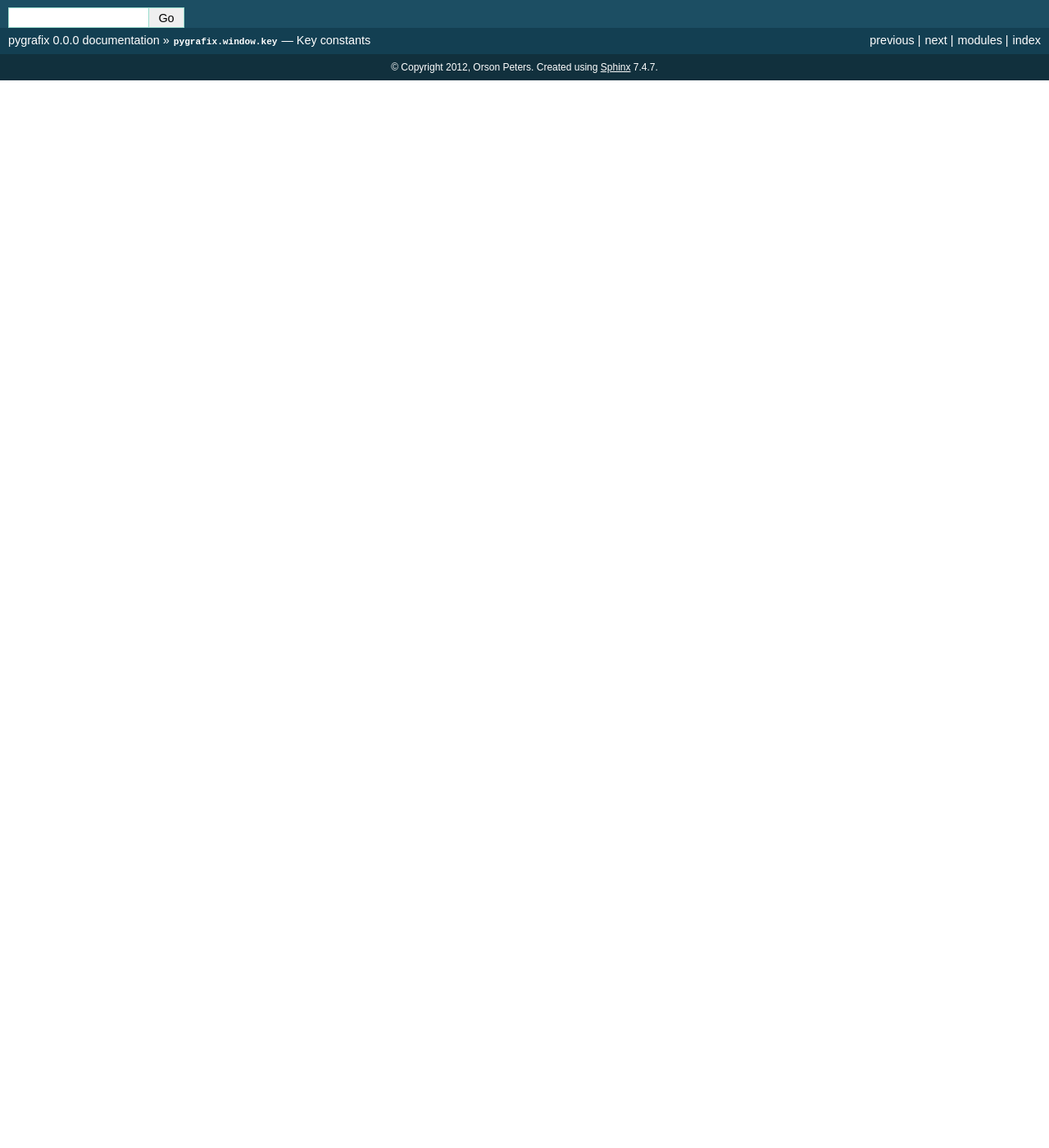
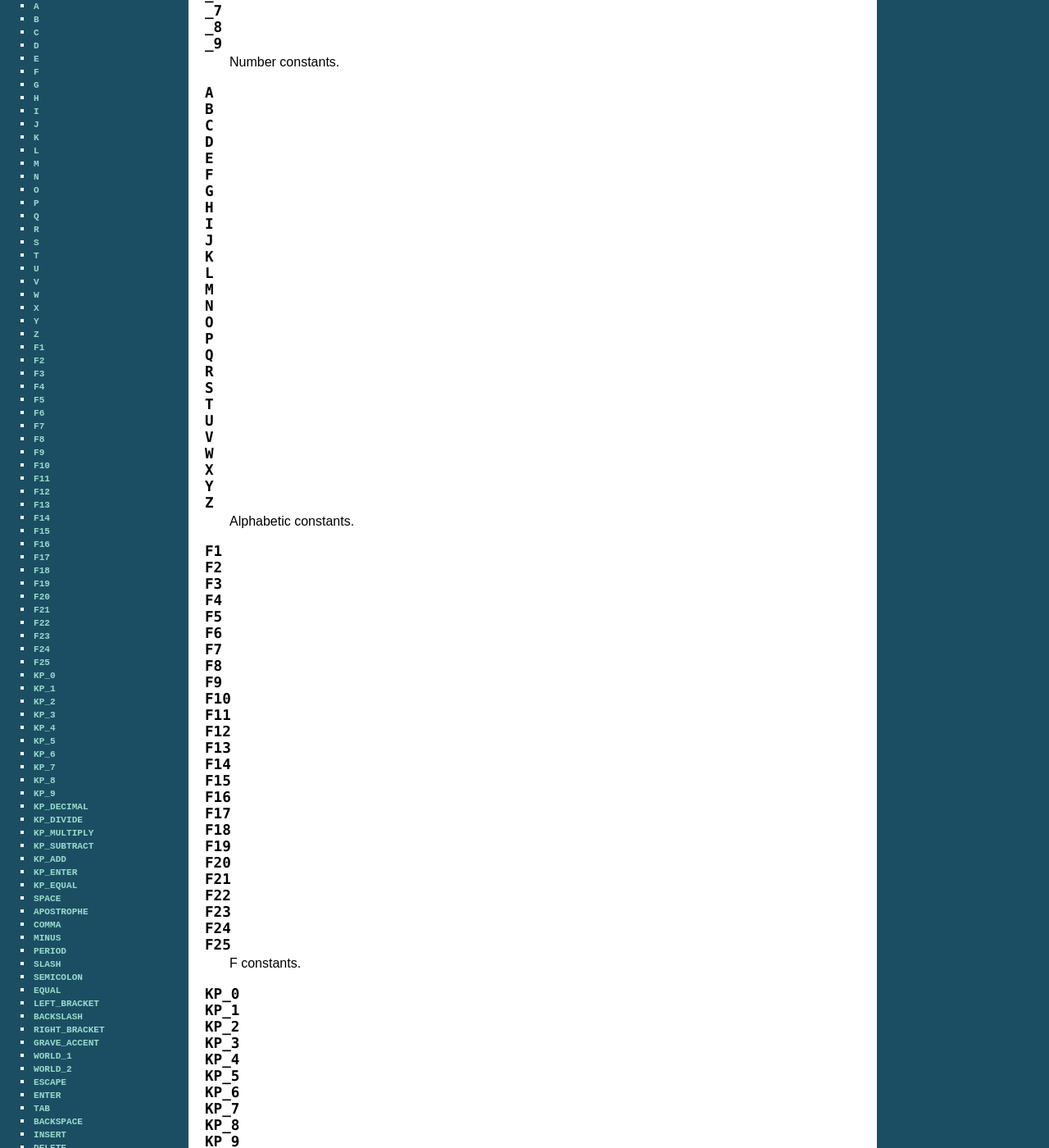
Before and after one commit to orlp/pygrafix, a Sphinx documentation site: the page built from docs/pygrafix.window.key.rst, in a window 1280 px wide and 1400 px high, scrolled down 270 px. Shown: the whole window at 82% size. Built offline with Sphinx 7.4.7, drawn with Linux system fonts in a browser that asks for light colours; before the commit the page ends 900 px from its top, so only the background shows below that; some of the changed text lies outside the part shown.

Commit message:
updated glfw

```diff
--- a/docs/pygrafix.window.key.rst
+++ b/docs/pygrafix.window.key.rst
@@ -3,5 +3,141 @@
 
 This module contains constants to be used with :mod:`pygrafix.window`.
 
-.. automodule:: pygrafix.window.key
-    :members:
+.. data::
+    _0
+    _1
+    _2
+    _3
+    _4
+    _5
+    _6
+    _7
+    _8
+    _9
+
+    Number constants.
+
+.. data::
+    A
+    B
+    C
+    D
+    E
+    F
+    G
+    H
+    I
+    J
+    K
+    L
+    M
+    N
+    O
+    P
+    Q
+    R
+    S
+    T
+    U
+    V
+    W
+    X
+    Y
+    Z
+
+    Alphabetic constants.
+
+.. data::
+    F1
+    F2
+    F3
+    F4
+    F5
+    F6
+    F7
+    F8
+    F9
+    F10
+    F11
+    F12
+    F13
+    F14
+    F15
+    F16
+    F17
+    F18
+    F19
+    F20
+    F21
+    F22
+    F23
+    F24
+    F25
+
+    F constants.
+
+.. data::
+    KP_0
+    KP_1
+    KP_2
+    KP_3
+    KP_4
+    KP_5
+    KP_6
+    KP_7
+    KP_8
+    KP_9
+    KP_DECIMAL
+    KP_DIVIDE
+    KP_MULTIPLY
+    KP_SUBTRACT
+    KP_ADD
+    KP_ENTER
+    KP_EQUAL
+
+    Keypad constants.
+
+.. data::
+    SPACE
+    APOSTROPHE
+    COMMA
+    MINUS
+    PERIOD
+    SLASH
+    SEMICOLON
+    EQUAL
+    LEFT_BRACKET
+    BACKSLASH
+    RIGHT_BRACKET
+    GRAVE_ACCENT
+    WORLD_1
+    WORLD_2
+    ESCAPE
+    ENTER
+    TAB
+    BACKSPACE
+    INSERT
+    DELETE
+    RIGHT
+    LEFT
+    DOWN
+    UP
+    PAGE_UP
+    PAGE_DOWN
+    HOME
+    END
+    CAPS_LOCK
+    SCROLL_LOCK
+    NUM_LOCK
+    PRINT_SCREEN
+    PAUSE
+
+    LEFT_SHIFT
+    LEFT_CONTROL
+    LEFT_ALT
+    LEFT_SUPER
+    RIGHT_SHIFT
+    RIGHT_CONTROL
+    RIGHT_ALT
+    RIGHT_SUPER
+    MENU
```
Also changed, not shown: 7 other files.
